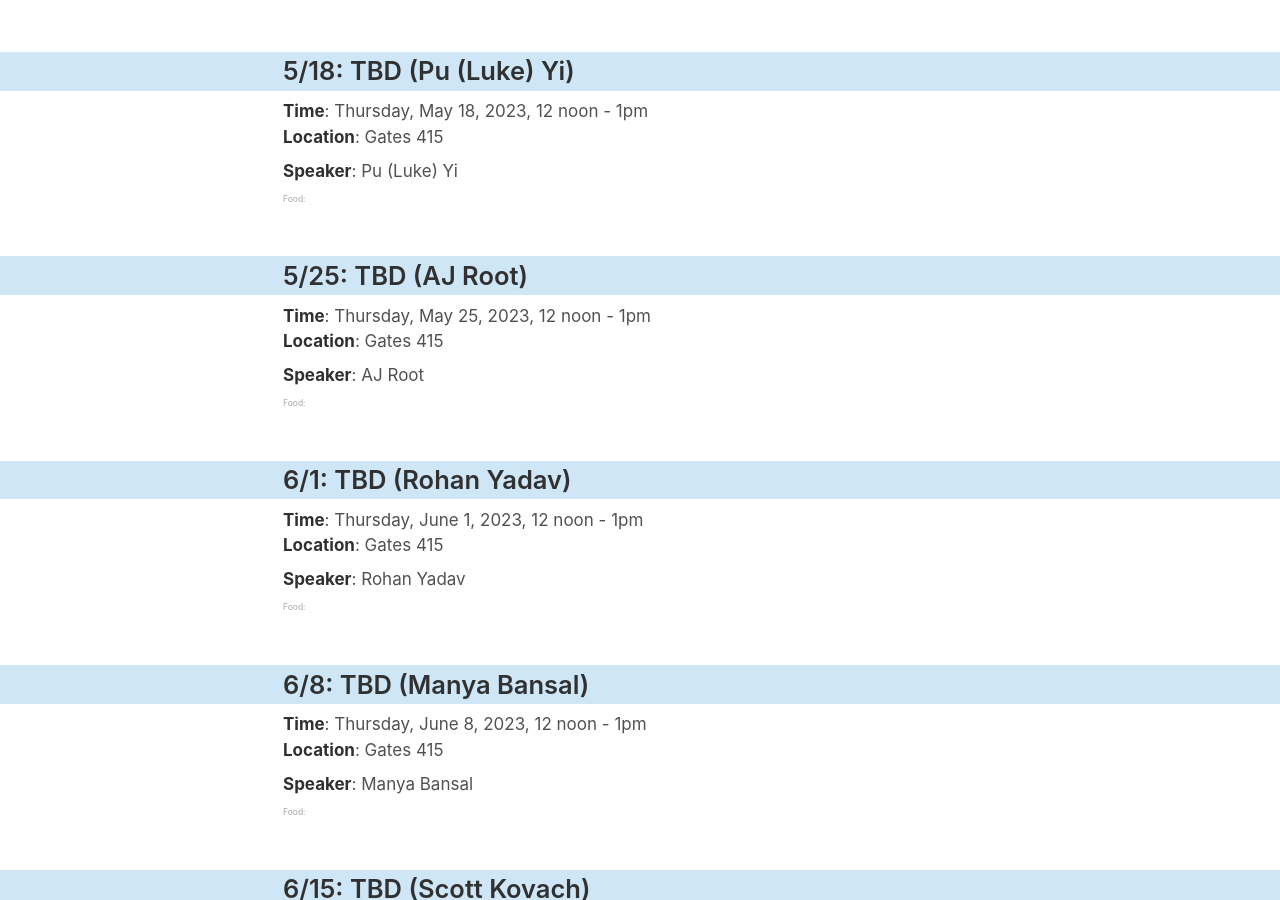
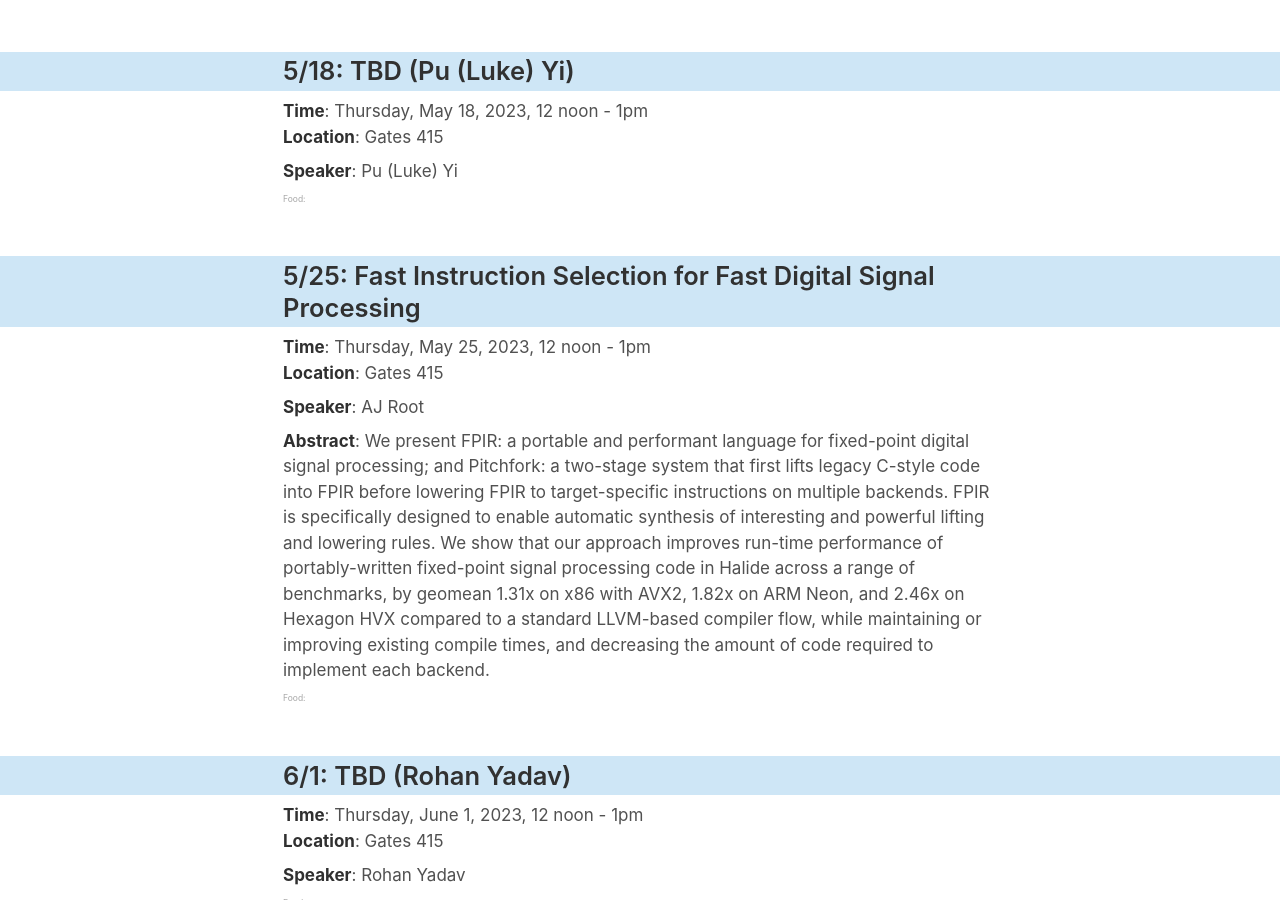
Before and after one commit to software-research-lunch/software-research-lunch.github.io, a Jekyll site: the page built from index.html, in a window 1280 px wide and 900 px high, scrolled down 2633 px. Built offline with Jekyll 4.4.1, drawn with Linux system fonts in a browser that asks for light colours.

Commit message:
update scheulde

```diff
--- a/_data/schedule.yml
+++ b/_data/schedule.yml
@@ -81,8 +81,8 @@ y23_spring:
     speaker: "Pu (Luke) Yi"
     bio: ""
   - date: "2023-05-25"
-    abstract: ""
-    title: ""
+    abstract: "We present FPIR: a portable and performant language for fixed-point digital signal processing; and Pitchfork: a two-stage system that first lifts legacy C-style code into FPIR before lowering FPIR to target-specific instructions on multiple backends. FPIR is specifically designed to enable automatic synthesis of interesting and powerful lifting and lowering rules. We show that our approach improves run-time performance of portably-written fixed-point signal processing code in Halide across a range of benchmarks, by geomean 1.31x on x86 with AVX2, 1.82x on ARM Neon, and 2.46x on Hexagon HVX compared to a standard LLVM-based compiler flow, while maintaining or improving existing compile times, and decreasing the amount of code required to implement each backend."
+    title: "Fast Instruction Selection for Fast Digital Signal Processing"
     speaker: "AJ Root"
     bio: ""
   - date: "2023-06-01"
```
